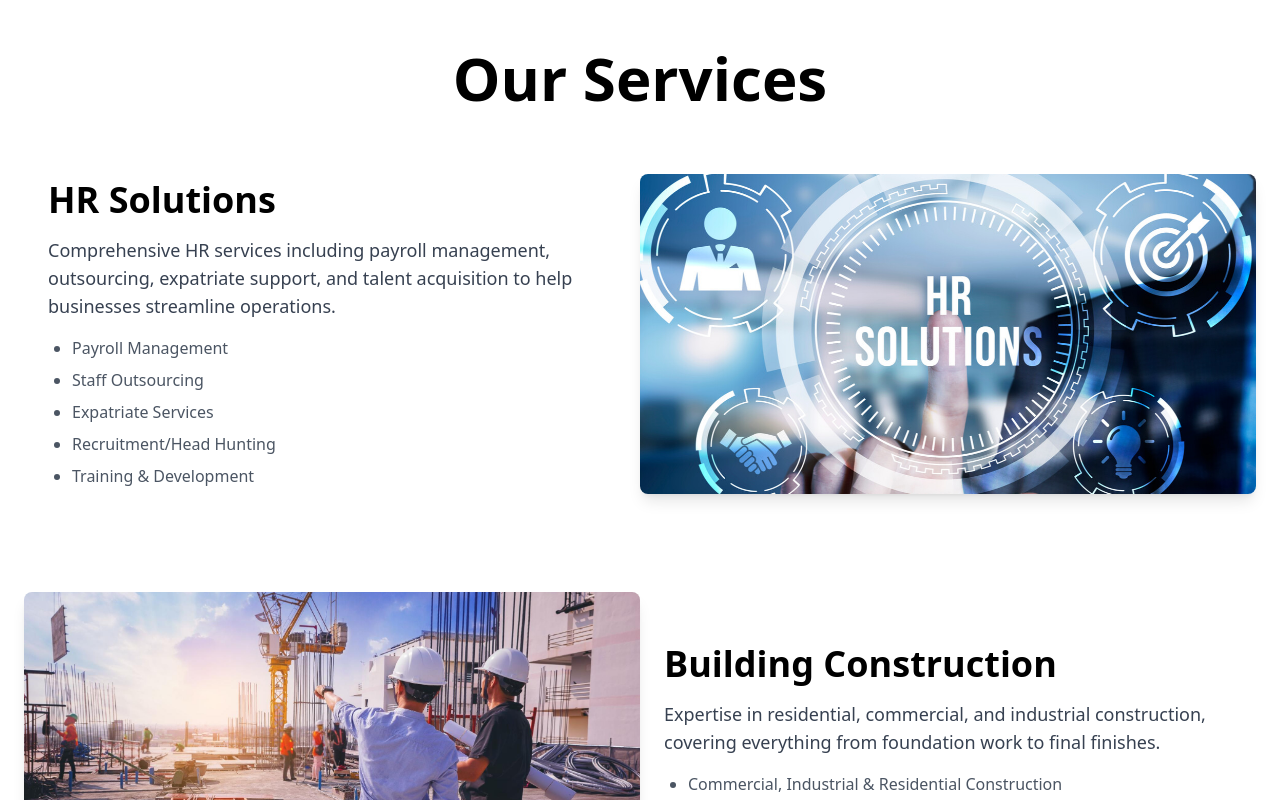
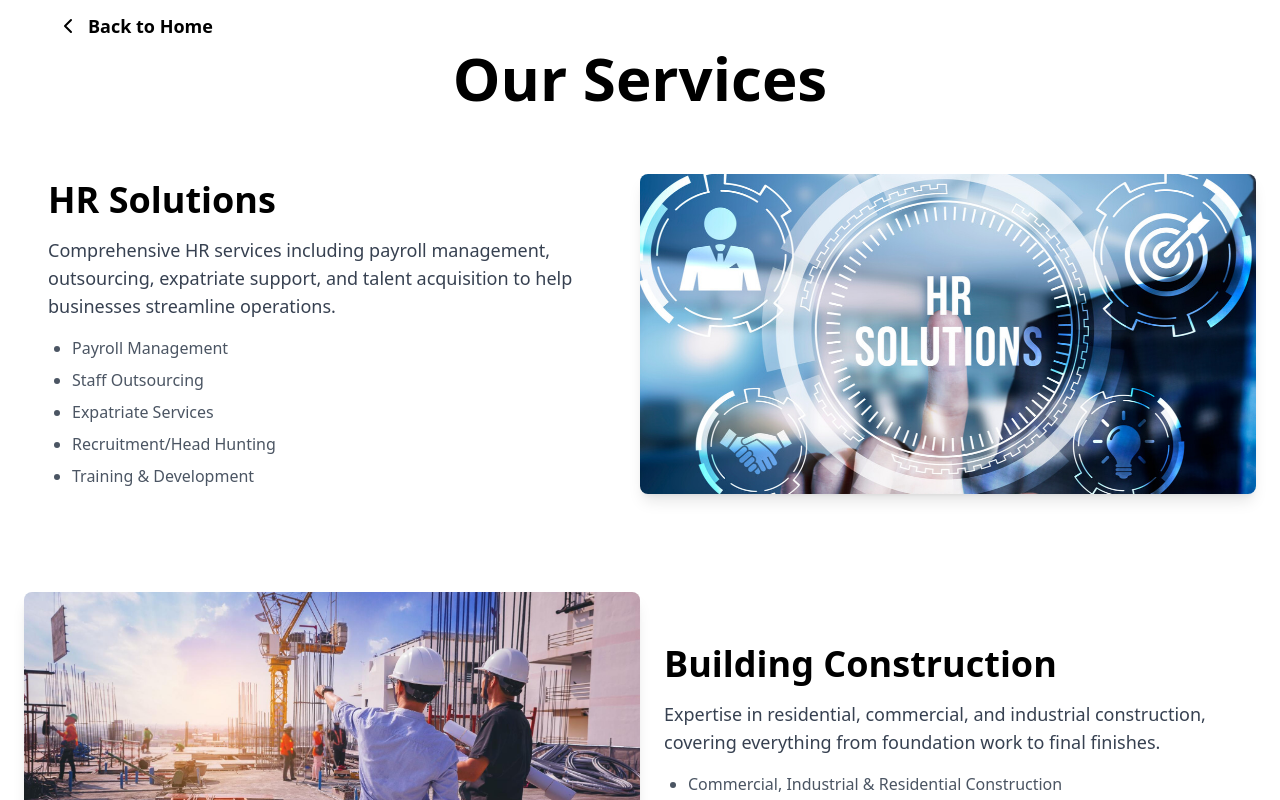
Before and after one commit to ZerOne-Technologies-Limited/Insight-HR-Solutions-Landing-Page, a React (Vite) app: page /services in a window 1280 px wide. Shown: the top 800 px of the page. Built offline with nearby package versions, Linux system fonts and the light colour scheme.

Commit message:
Navbar added

```diff
--- a/src/App.tsx
+++ b/src/App.tsx
@@ -70,7 +70,7 @@ function App() {
     },
     {
       icon: <HardHat className="w-16 h-16 text-blue-600" />,
-      title: "Construction & Engineering",
+      title: "Civil Infrastructure",
       description: "Expert building construction and civil infrastructure projects.",
       details: [
         "Building Construction",
@@ -83,7 +83,7 @@ function App() {
     },
     {
       icon: <Pickaxe className="w-16 h-16 text-blue-600" />,
-      title: "Mining & Supplies",
+      title: "Engineering",
       description: "Supply and processing of minerals, equipment, and industrial materials.",
       details: [
         "Mineral Processing",
@@ -96,7 +96,7 @@ function App() {
     },
     {
       icon: <Sparkles className="w-16 h-16 text-blue-600" />,
-      title: "Special Services",
+      title: "Health Care & Special Services",
       description: "Cleaning, hygiene, play park services, and entertainment solutions.",
       details: [
         "Cleaning & Hygiene",
--- a/src/Services.tsx
+++ b/src/Services.tsx
@@ -1,5 +1,7 @@
-import React from "react";
+import { useState, useEffect, useRef } from "react";
 import { useNavigate } from "react-router-dom";
+import { Menu , ChevronLeft, X, Phone, Mail, Building2, HardHat, Pickaxe, Sparkles, ChevronRight,CheckCircle, Send, MapPin } from 'lucide-react';
+
 import construction from './assets/Construction.jpg'
 import special_services from './assets/Special_Services.jpg'
 import civil_eng from './assets/Civil-Engineering.jpg'
@@ -105,10 +107,44 @@ const services = [
 ];
 
 const ServicesPage = () => {
+  const [isScrolled, setIsScrolled] = useState(false);
   const navigate = useNavigate();
+
+  // Handle scroll effect
+  useEffect(() => {
+    const handleScroll = () => {
+      setIsScrolled(window.scrollY > 50);
+    };
+
+    window.addEventListener("scroll", handleScroll);
+    return () => window.removeEventListener("scroll", handleScroll);
+  }, []);
+
 
   return (
     <div className="container mx-auto px-4 sm:px-6 py-12">
+            {/* Navigation */}
+        {/* Navigation */}
+      {/* Navigation */}
+      <nav
+        className={`fixed top-0 w-full z-50 transition-all duration-300 ${
+          isScrolled ? "bg-white shadow-lg" : "bg-transparent"
+        } py-3`}
+      >
+        <div className="max-w-7xl mx-auto px-4 sm:px-6 lg:px-8 flex justify-between items-center">
+          {/* Back Button */}
+          <button
+            onClick={() => navigate("/")}
+            className={`flex items-center space-x-2 text-lg font-semibold transition-colors duration-300 ${
+              isScrolled ? "text-gray-900" : "text-black"
+            }`}
+          >
+            <ChevronLeft className="h-6 w-6" />
+            <span>Back to Home</span>
+          </button>
+        </div>
+      </nav>
+
       <h1 className="text-4xl sm:text-6xl font-extrabold text-center mb-12 text-primary">Our Services</h1>
       <div className="space-y-10 sm:space-y-20">
         {services.map((service, index) => (
```
